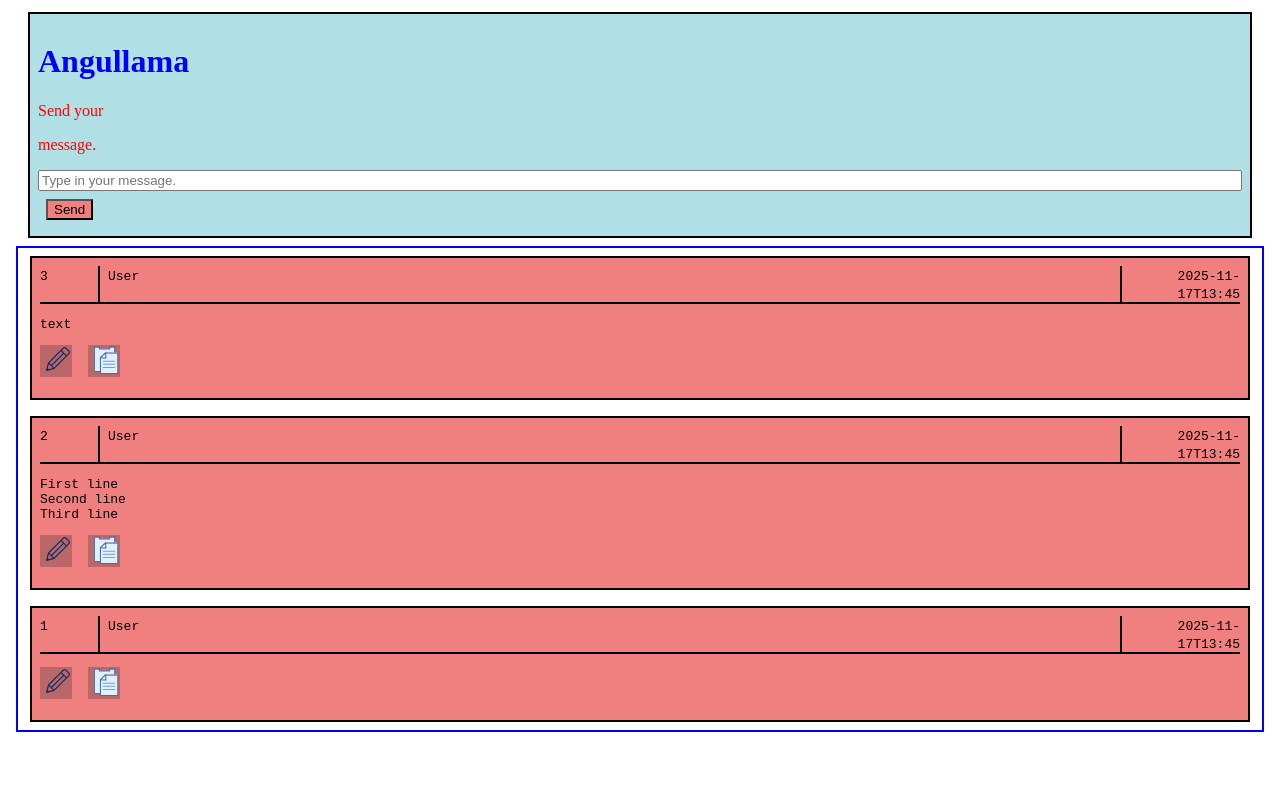
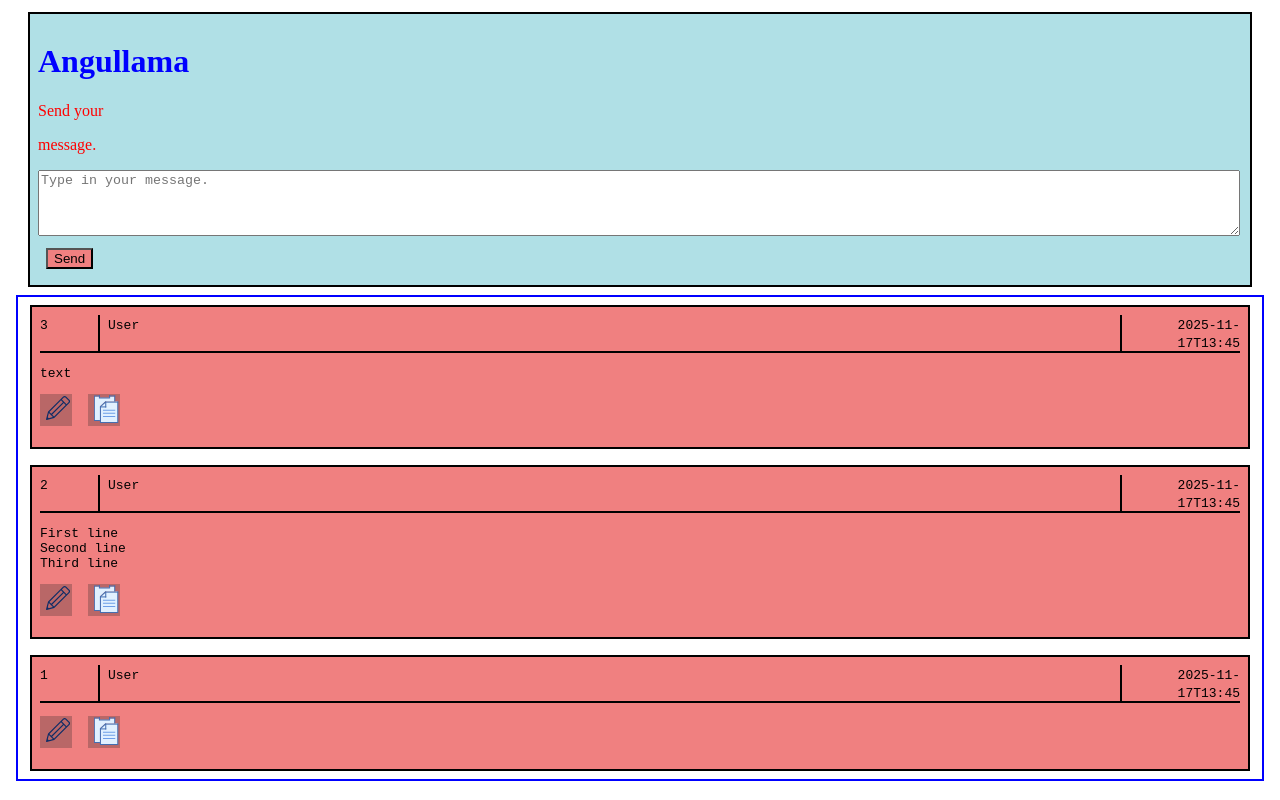
Before and after one commit to SamFernFer/Angullama, an Angular app: page / in a window 1280 px wide. Built offline with nearby package versions, Linux system fonts and the light colour scheme.

Commit message:
Found out in practice the difference between prefix `<>` and infix `as`.

```diff
--- a/src/app/app.html
+++ b/src/app/app.html
@@ -7,7 +7,7 @@
     <p>message.</p>
     <div>
       <div class="message-input-parent">
-        <input class="message-input" #msgInput rows="4" [formControl] = "msgForm" placeholder="Type in your message."><!-- </input> -->
+        <textarea class="message-input" #msgInput rows="4" [formControl]="msgControl" (keydown.enter)="submitTextArea($event)" placeholder="Type in your message."></textarea>
       </div>
       <button class="submit-button" (click)="submit()">Send</button>
     </div>
--- a/src/app/app.ts
+++ b/src/app/app.ts
@@ -38,7 +38,7 @@ export class App {
   ];
   protected readonly title = signal('Angullama');
 
-  msgForm = new FormControl("");
+  msgControl = new FormControl("");
 
   submit(): void {
     this.pushMessageAndClear();
@@ -49,13 +49,25 @@ export class App {
     this.pushMessageAndClear();
   }
   pushMessageAndClear(): void {
-    const _area = this.msgInput.nativeElement;
+    /* const _area = this.msgInput.nativeElement;
     if (_area.value == "") {
+      return;
+    } */
+
+      function f(): unknown {
+        return 9;
+      }
+
+    let _str: string = "";
+    _str = (() => { let v: number | string = <number | string>(f()); return v; })() as string;
+
+
+    if (this.msgControl.value == "") {
       return;
     }
     let _time: string = Date.now().toString()/* formatDate(Date.now(), "YYYY-MM-DD", "en-us") */;
     this.messageList.unshift({
-      msg: _area.value,
+      msg: this.msgControl.value as string,
       timestamp: _time,
       id: this.messageList.length + 1
     });
```
